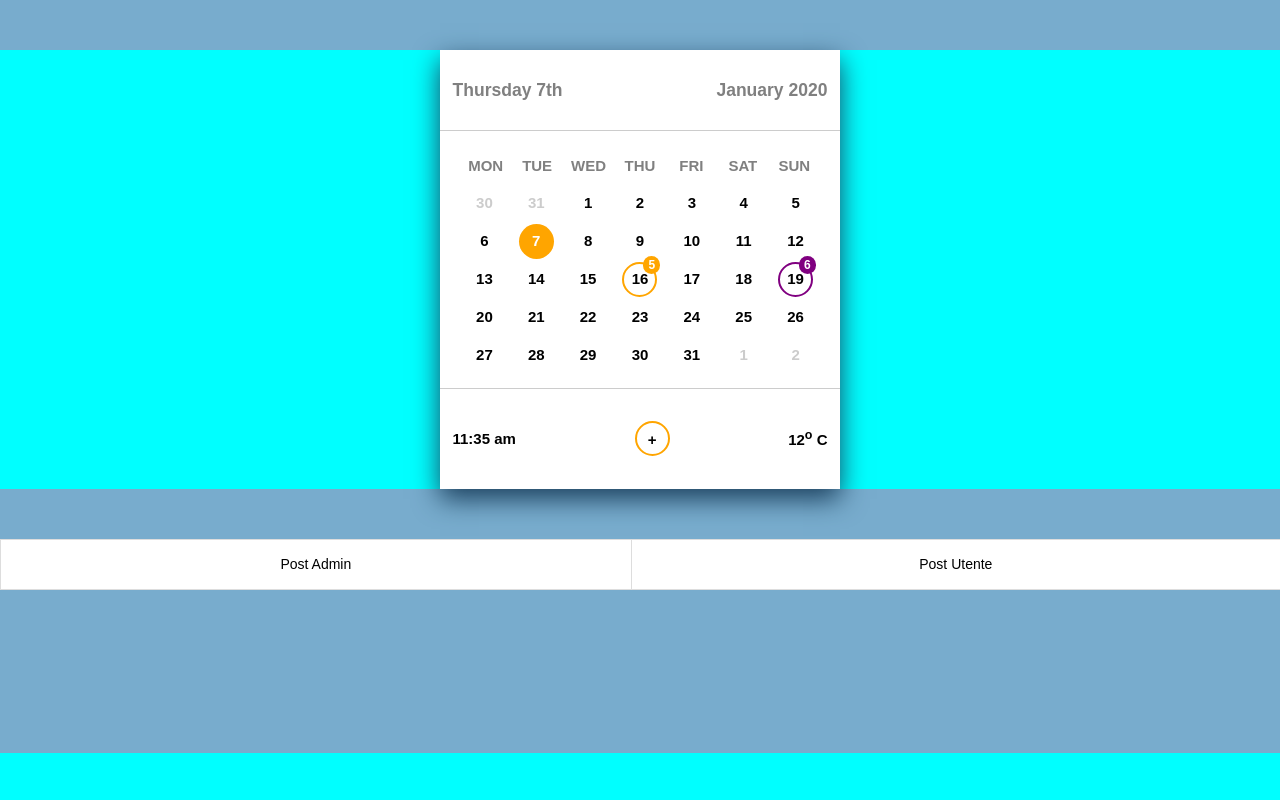
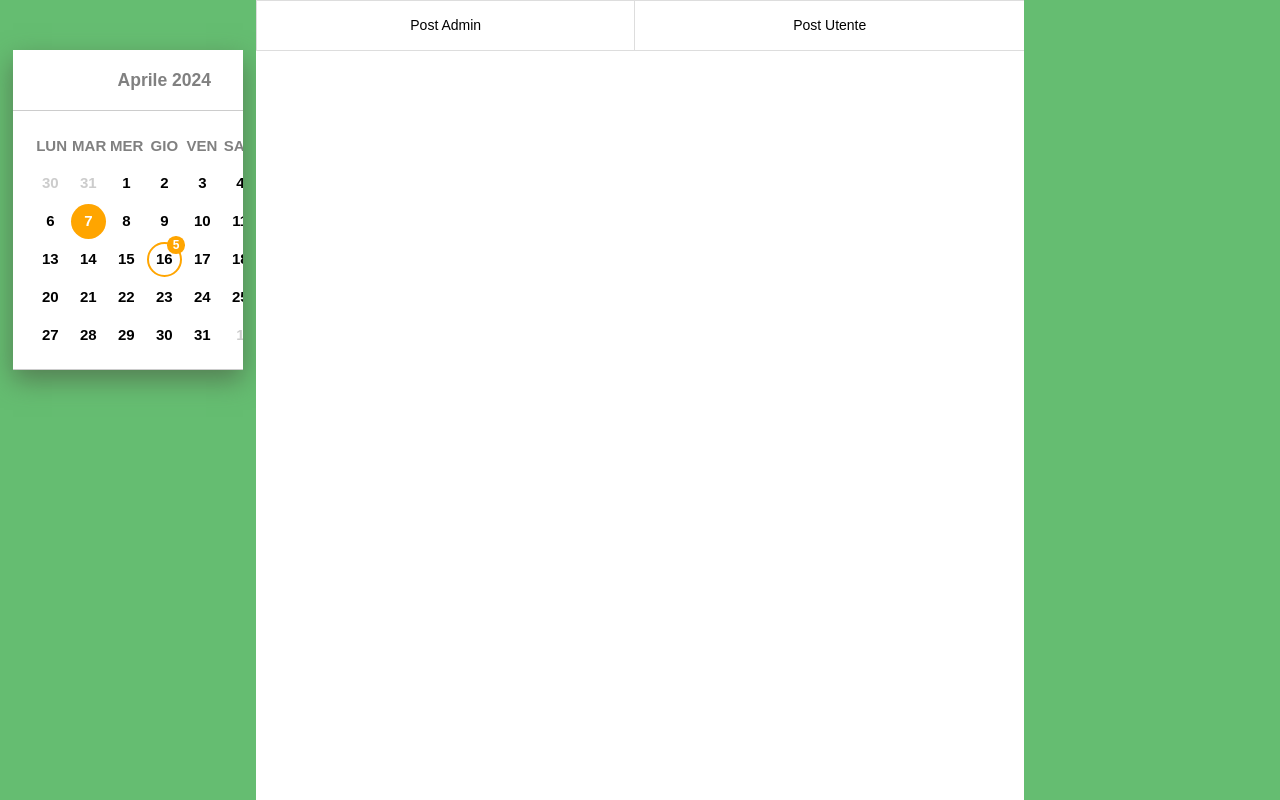
Before and after one commit to Traster-uni/Condominium-LTW, a PHP site: page /02-home.html in a window 1280 px wide. Shown: the part 47-847 px from the top of the page. Before the commit the page ends 800 px from the top, so only its background shows below. Run offline with PHP 8.4, Linux system fonts and the light colour scheme.

Commit message:
calendario aggiornato
rimossi alcuni elementi
visibile quando la pagina si restringe

```diff
--- a/02-home.html
+++ b/02-home.html
@@ -22,22 +22,21 @@
             </a>
         </div>
     </div>
-    <div class="grid">
-        <div style="background-color: aqua;">
+    <div class="flexbox">
+        <div style="background-color: rgb(101, 189, 113); width: 20%;">
             <main class="card">
                 <section class="card__header">
-                  <h3>Thursday 7th</h3>
-                  <h3>January 2020</h3>
+                  <h3>Aprile 2024</h3>
                 </section>
                 <section class="card__body">
                   <ul class="card__body--days">
-                    <li>mon</li>
-                    <li>tue</li>
-                    <li>wed</li>
-                    <li>thu</li>
-                    <li>fri</li>
-                    <li>sat</li>
-                    <li>sun</li>
+                    <li>LUN</li>
+                    <li>MAR</li>
+                    <li>MER</li>
+                    <li>GIO</li>
+                    <li>VEN</li>
+                    <li>SAB</li>
+                    <li>DOM</li>
                   </ul>
                   <ul class="card__body--dates">
                     <li class="prev">30</li>
@@ -77,13 +76,8 @@
                     <li class="next">2</li>
                   </ul>
                 </section>
-                <div class="card__footer">
-                  <p>11:35 am</p>
-                  <a href="#" class="add">+</a>
-                  <p>12<sup>o</sup> C</p>
-                </div>
         </div>
-        <div style="background-color: white;">
+        <div style="background-color: rgb(255, 255, 255); flex: 1;">
             <ul class="bacheca">
                 <li class="bacheca-types">
                     <input class="bacheca-types__input" type="radio" name="bacheca-types" value="padmin" id="padmin" />
@@ -98,7 +92,7 @@
 
             </ul>
         </div>
-        <div style="background-color: rgb(255, 0, 0);"></div>
+        <div style="background-color: rgb(101, 189, 113); width: 20%;"></div>
     </div>
 </body>
 </html>
--- a/ext_resources/01-css/calendar.css
+++ b/ext_resources/01-css/calendar.css
@@ -14,7 +14,7 @@ html {
 }
 
 body {
-    background: #78ACCD;
+  background: #78accd;
   color: black;
   font-size: 1.5rem;
 }
@@ -27,17 +27,18 @@ ul {
   background: white;
   width: 90%;
   max-width: 40rem;
-    min-height: 40rem;
+  min-height: 32rem;
   margin: 5rem auto;
   display: grid;
-    grid-template-rows: 8rem auto 10rem;
-    box-shadow: 0 1rem 2.5rem rgb(27, 64, 94);
+  grid-template-rows: 6rem auto;
+  box-shadow: 0 1rem 2.5rem rgb(84, 126, 83);
+  overflow: auto;
 
   .card__header {
     padding: 0 1.25rem;
     color: gray;
     display: flex;
-        justify-content: space-between;
+    justify-content: center;
     align-items: center;
   }
   .card__body {
@@ -111,25 +112,4 @@ ul {
       }
     }
   }
-    .card__footer {
-        padding: 0 1.25rem;
-        color: gray;
-        display: flex;
-        justify-content: space-between;
-        align-items: center;
-        color: black;
-        font-weight: bold;
-
-        .add {
-            text-decoration: none;
-            color: inherit;
-            border: 2px solid orange;
-            border-radius: var(--radius);
-            width: 3.5rem;
-            height: 3.5rem;
-            padding-top: 0.25rem;
-            display: grid;
-            place-items: center;
 }
-    }
-}
```
Lines whose indentation alone changed are shown as unchanged.
